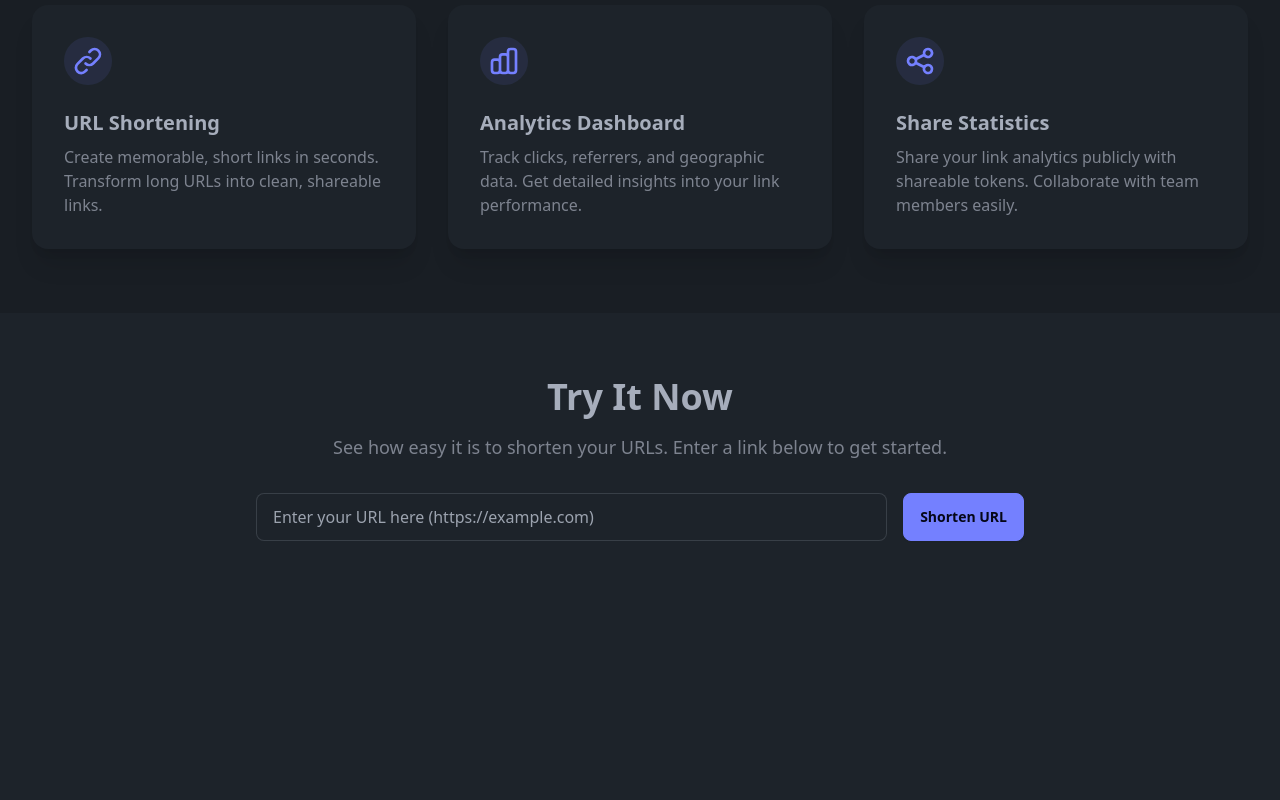
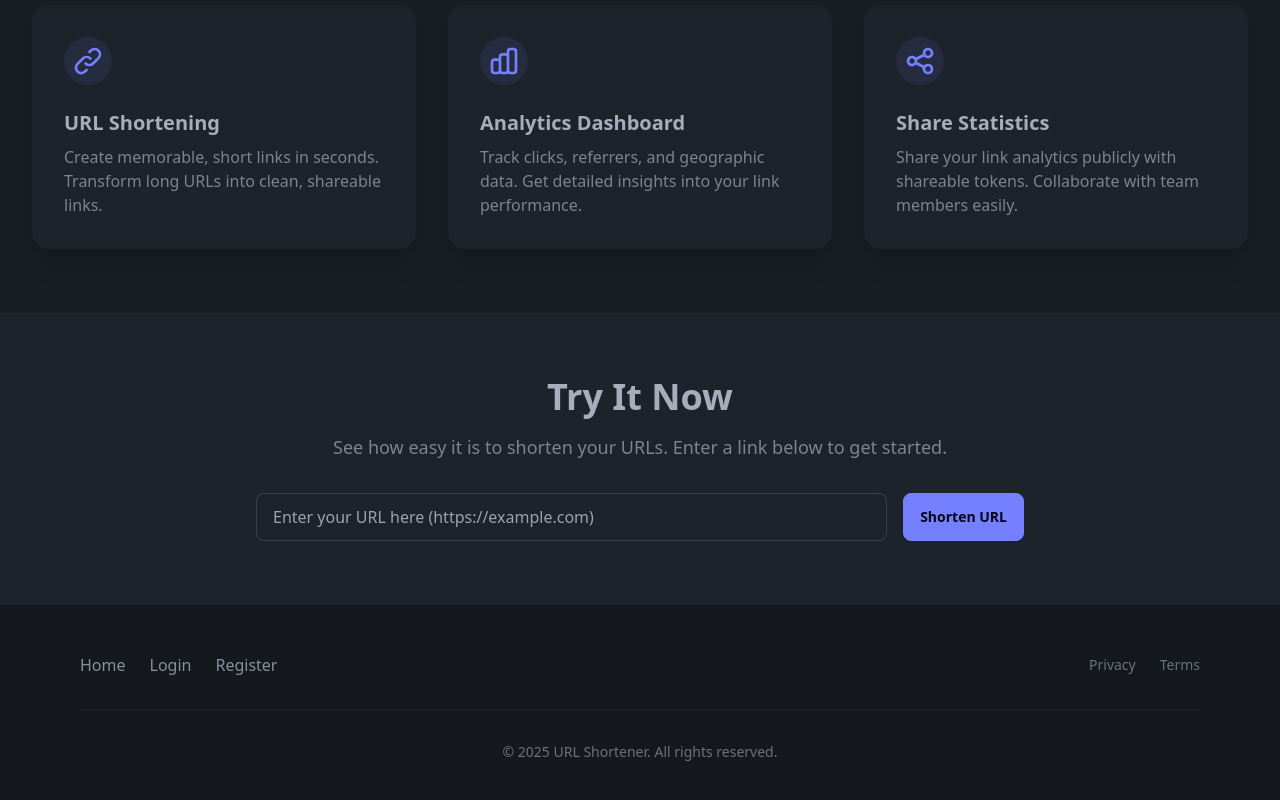
Before and after one commit to yetone/mirdb, a React (Vite) app in the folder frontend/: page / in a window 1280 px wide. Shown: the part 991-1791 px from the top of the page. Before the commit the page ends 1596 px from the top, so only its background shows below. Built offline with nearby package versions, Linux system fonts and the light colour scheme.

Commit message:
feat(frontend): add FooterSection component with navigation and legal links
Add footer section to the homepage displaying:
- Navigation links (Home, Login, Register)
- Legal links (Privacy, Terms)
- Copyright notice with current year

Implements REQ-7 from the PRD for homepage footer requirements.

```diff
--- /dev/null
+++ b/frontend/src/components/FooterSection.tsx
@@ -0,0 +1,70 @@
+import { Link } from 'react-router-dom'
+
+const FooterSection = () => {
+  const currentYear = new Date().getFullYear()
+
+  return (
+    <footer
+      className="bg-base-300 py-12"
+      data-testid="footer-section"
+      role="contentinfo"
+    >
+      <div className="container max-w-6xl mx-auto px-4">
+        <div className="flex flex-col md:flex-row justify-between items-center gap-8">
+          {/* Navigation Links */}
+          <nav
+            className="flex flex-wrap justify-center gap-6"
+            aria-label="Footer navigation"
+          >
+            <Link
+              to="/"
+              className="link link-hover text-base-content/80 hover:text-primary transition-colors"
+            >
+              Home
+            </Link>
+            <Link
+              to="/login"
+              className="link link-hover text-base-content/80 hover:text-primary transition-colors"
+            >
+              Login
+            </Link>
+            <Link
+              to="/register"
+              className="link link-hover text-base-content/80 hover:text-primary transition-colors"
+            >
+              Register
+            </Link>
+          </nav>
+
+          {/* Legal Links */}
+          <nav className="flex flex-wrap justify-center gap-6">
+            <Link
+              to="/privacy"
+              className="link link-hover text-base-content/60 hover:text-primary text-sm transition-colors"
+            >
+              Privacy
+            </Link>
+            <Link
+              to="/terms"
+              className="link link-hover text-base-content/60 hover:text-primary text-sm transition-colors"
+            >
+              Terms
+            </Link>
+          </nav>
+        </div>
+
+        {/* Copyright Notice */}
+        <div className="border-t border-base-content/10 mt-8 pt-8">
+          <p
+            className="text-center text-base-content/60 text-sm"
+            data-testid="footer-copyright"
+          >
+            © {currentYear} URL Shortener. All rights reserved.
+          </p>
+        </div>
+      </div>
+    </footer>
+  )
+}
+
+export default FooterSection
--- a/frontend/src/pages/Home.tsx
+++ b/frontend/src/pages/Home.tsx
@@ -1,6 +1,7 @@
 import HeroSection from '../components/HeroSection'
 import FeaturesSection from '../components/FeaturesSection'
 import DemoSection from '../components/DemoSection'
+import FooterSection from '../components/FooterSection'
 
 const Home = () => {
   return (
@@ -8,6 +9,7 @@ const Home = () => {
       <HeroSection />
       <FeaturesSection />
       <DemoSection />
+      <FooterSection />
     </main>
   )
 }
```
Also changed, not shown: 1 other file (tests, documents, lock files or other folders).
